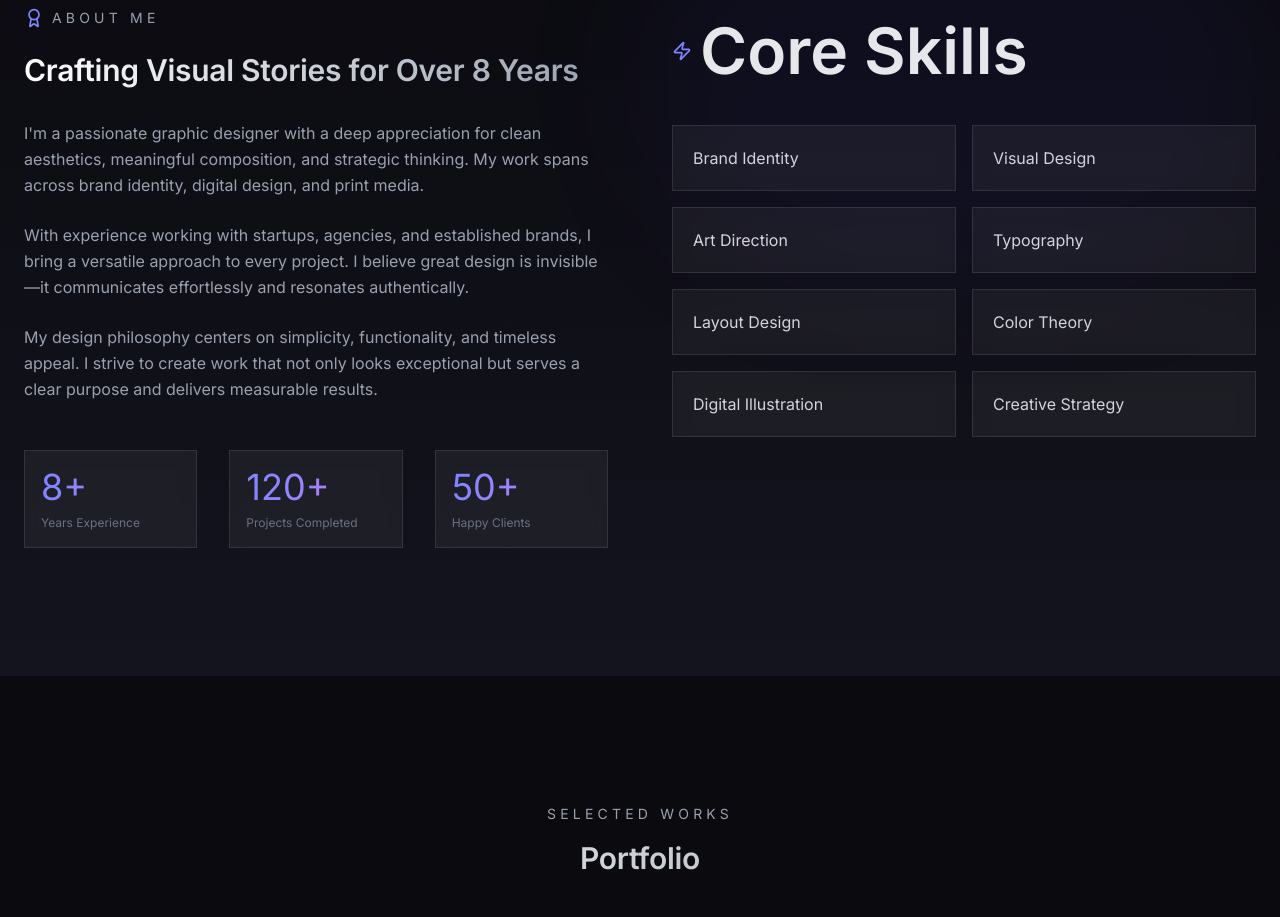
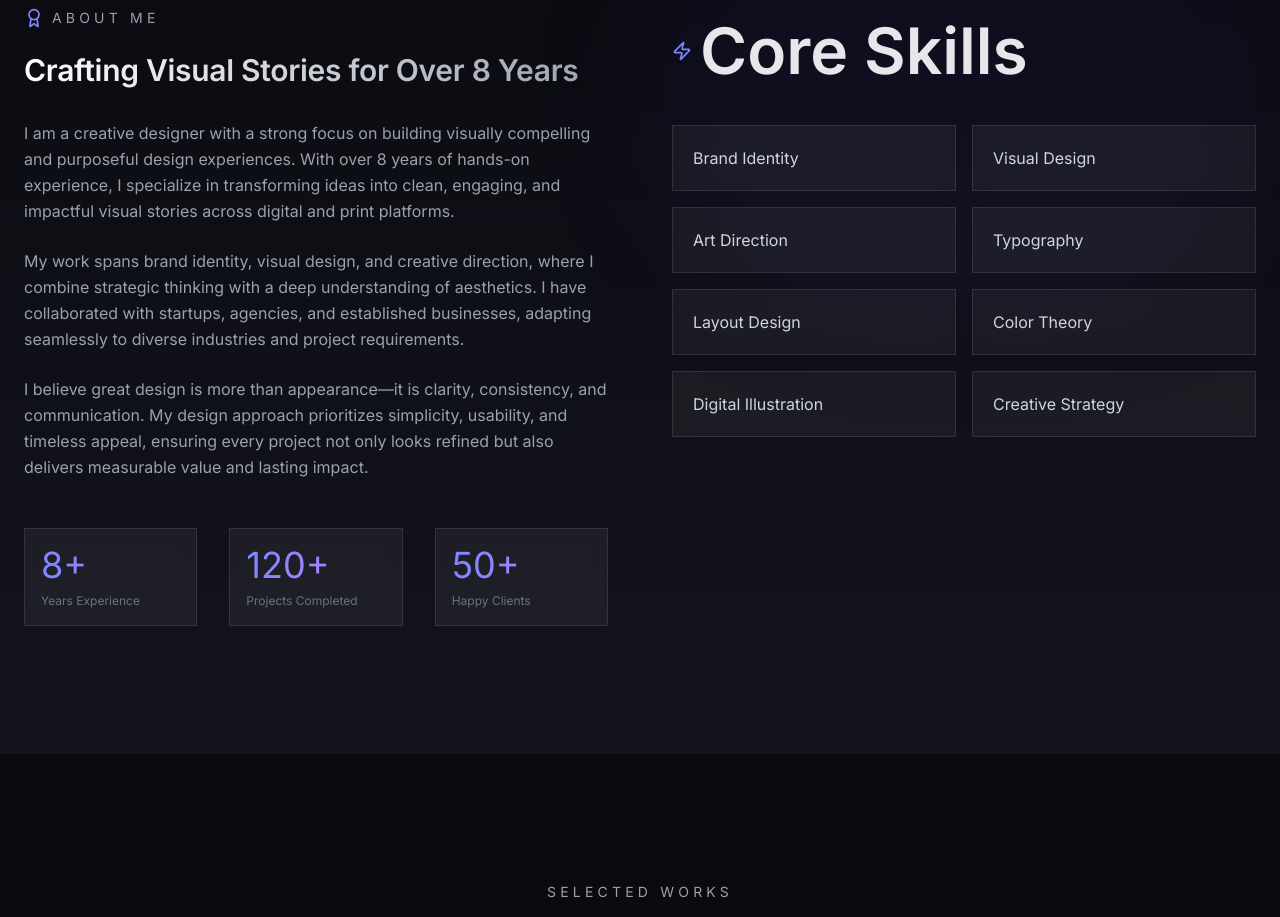
Before and after one commit to Harcharan2102784/portfolio, a React (Vite) app: page / in a window 1280 px wide. Shown: the part 920-1837 px from the top of the page. Built offline with nearby package versions, Linux system fonts and the light colour scheme.

Commit message:
Update About.tsx

```diff
--- a/src/app/components/About.tsx
+++ b/src/app/components/About.tsx
@@ -33,21 +33,15 @@ export function About() {
 
             <div className="space-y-6 text-gray-400 leading-relaxed">
               <p className="hover:text-gray-300 transition-colors">
-                I'm a passionate graphic designer with a deep appreciation for clean aesthetics,
-                meaningful composition, and strategic thinking. My work spans across brand identity,
-                digital design, and print media.
+               I am a creative designer with a strong focus on building visually compelling and purposeful design experiences. With over 8 years of hands-on experience, I specialize in transforming ideas into clean, engaging, and impactful visual stories across digital and print platforms.
               </p>
 
               <p className="hover:text-gray-300 transition-colors">
-                With experience working with startups, agencies, and established brands, I bring a
-                versatile approach to every project. I believe great design is invisible—it
-                communicates effortlessly and resonates authentically.
+              My work spans brand identity, visual design, and creative direction, where I combine strategic thinking with a deep understanding of aesthetics. I have collaborated with startups, agencies, and established businesses, adapting seamlessly to diverse industries and project requirements.
               </p>
 
               <p className="hover:text-gray-300 transition-colors">
-                My design philosophy centers on simplicity, functionality, and timeless appeal.
-                I strive to create work that not only looks exceptional but serves a clear purpose
-                and delivers measurable results.
+              I believe great design is more than appearance—it is clarity, consistency, and communication. My design approach prioritizes simplicity, usability, and timeless appeal, ensuring every project not only looks refined but also delivers measurable value and lasting impact.
               </p>
             </div>
 
```
